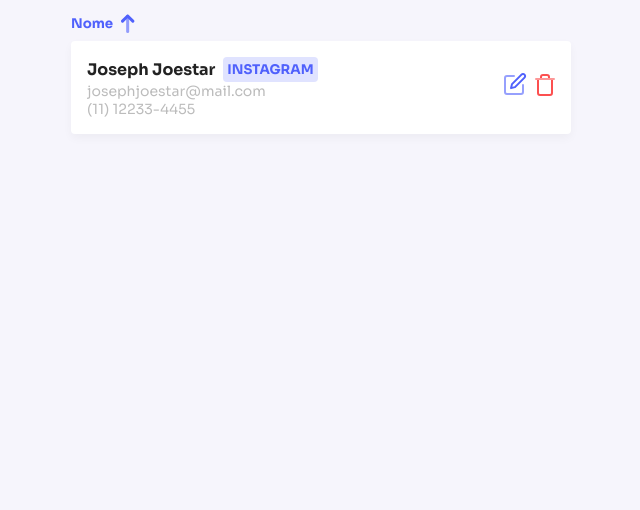
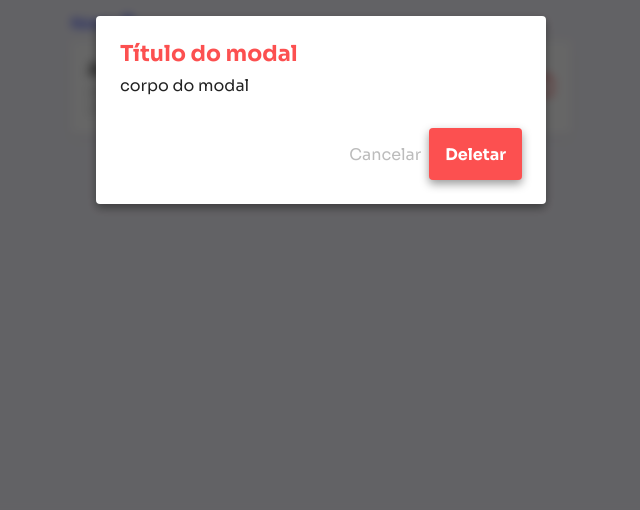
Before and after one commit to tatiane-kelli/mycontacts, a React app in the folder fe/: page / in a window 1280 px wide. Shown: the part 290-800 px from the top of the page, without its empty margins (319-959 px from the left). Built offline with nearby package versions, Linux system fonts and the light colour scheme.

Commit message:
create Modal

```diff
--- a/fe/public/index.html
+++ b/fe/public/index.html
@@ -19,5 +19,6 @@
   <body>
     <noscript>You need to enable JavaScript to run this app.</noscript>
     <div id="root"></div>
+    <div id="modal-root"></div>
   </body>
 </html>
--- a/fe/src/assets/styles/themes/default.js
+++ b/fe/src/assets/styles/themes/default.js
@@ -12,5 +12,10 @@ export default {
       200: '#BCBCBC',
       100: '#E6E6E6',
     },
+    danger: {
+      light: '#F97171',
+      main: '#FC5050',
+      dark: '#F63131',
+    },
   },
 };
--- a/fe/src/components/Button.js
+++ b/fe/src/components/Button.js
@@ -1,9 +1,9 @@
-import styled from 'styled-components';
+import styled, { css } from 'styled-components';
 
 export default styled.button`
-  width: 100%;
   height: 52px;
   border: none;
+  padding: 0px 16px;
   background: ${({ theme }) => theme.colors.primary.main};
   font-size: 16px;
   box-shadow: 0px 4px 10px rgb(0, 0, 0, 0.4);
@@ -24,4 +24,16 @@ export default styled.button`
     background: #ccc;
     cursor: default;
   }
+
+  ${({ theme, danger }) => danger && css`
+    background: ${theme.colors.danger.main};
+
+    &:hover {
+    background: ${theme.colors.danger.light};
+  }
+
+  &:active {
+    background: ${theme.colors.danger.dark};
+  }
+  `}
 `;
--- a/fe/src/components/ContactForm/styles.js
+++ b/fe/src/components/ContactForm/styles.js
@@ -4,4 +4,8 @@ export const Form = styled.form``;
 
 export const ButtonContainer = styled.div`
   margin-top: 24px;
+
+  button {
+    width: 100%;
+  }
 `;
--- /dev/null
+++ b/fe/src/components/Modal/index.js
@@ -0,0 +1,32 @@
+import PropTypes from 'prop-types';
+import ReactDOM from 'react-dom';
+import { Container, Overlay, Footer } from './styles';
+import Button from '../Button';
+
+export default function Modal({ danger }) {
+  return ReactDOM.createPortal(
+    <Overlay>
+      <Container danger={danger}>
+        <h1>Título do modal</h1>
+        <p>
+          corpo do modal
+        </p>
+        <Footer>
+          <button type="button" className="cancel-button">Cancelar</button>
+          <Button type="button" danger={danger}>
+            Deletar
+          </Button>
+        </Footer>
+      </Container>
+    </Overlay>,
+    document.getElementById('modal-root'),
+  );
+}
+
+Modal.propTypes = {
+  danger: PropTypes.bool,
+};
+
+Modal.defaultProps = {
+  danger: false,
+};
--- /dev/null
+++ b/fe/src/components/Modal/styles.js
@@ -0,0 +1,49 @@
+import styled from 'styled-components';
+
+export const Overlay = styled.div`
+  width: 100%;
+  height: 100%;
+  background: rgba(0, 0, 0, 0.6);
+  backdrop-filter: blur(5px);
+  position: absolute;
+  left: 0;
+  top: 0;
+  display: flex;
+  align-items: center;
+  justify-content: center;
+`;
+
+export const Container = styled.div`
+  width: 100%;
+  max-width: 450px;
+  background: #fff;
+  border-radius: 4px;
+  padding: 24px;
+  box-shadow: 0px 4px 10px rgb(0, 0, 0, 0.4);
+
+  h1 {
+    font-size: 22px;
+    color: ${({ theme, danger }) => (
+    danger ? theme.colors.danger.main : theme.colors.gray[900]
+  )}
+  }
+
+  p {
+    margin-top: 8px;
+  }
+`;
+
+export const Footer = styled.footer`
+  margin-top: 32px;
+  display: flex;
+  align-items: center;
+  justify-content: flex-end;
+
+  .cancel-button {
+    background: transparent;
+    border: none;
+    font-size: 16px;
+    margin-right: 8px;
+    color: ${({ theme }) => theme.colors.gray[200]};
+  }
+`;
--- a/fe/src/pages/Home/index.js
+++ b/fe/src/pages/Home/index.js
@@ -5,10 +5,13 @@ import {
 import arrowIcon from '../../assets/images/icons/arrow.svg';
 import editIcon from '../../assets/images/icons/edit.svg';
 import trashIcon from '../../assets/images/icons/trash.svg';
+import Modal from '../../components/Modal';
 
 export default function Home() {
   return (
     <Container>
+      <Modal danger />
+
       <InputSearchContainer>
         <input type="text" placeholder="Pesquise pelo nome..." />
       </InputSearchContainer>
--- a/fe/src/pages/Home/styles.js
+++ b/fe/src/pages/Home/styles.js
@@ -2,6 +2,7 @@ import styled from 'styled-components';
 
 export const Container = styled.div`
   margin-top: 32px;
+  position: relative;
 `;
 
 export const InputSearchContainer = styled.div`
```
